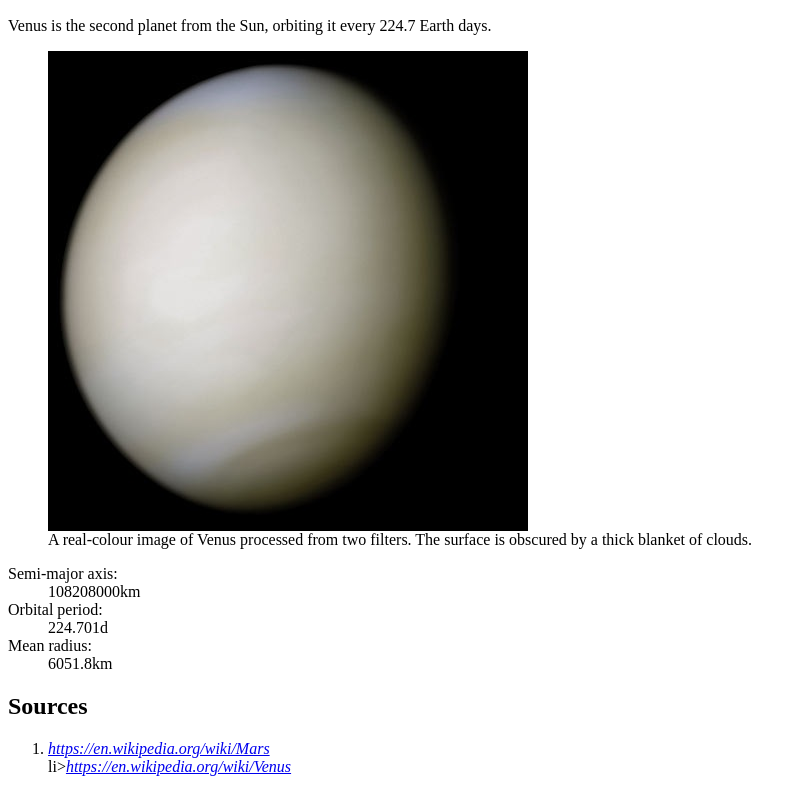
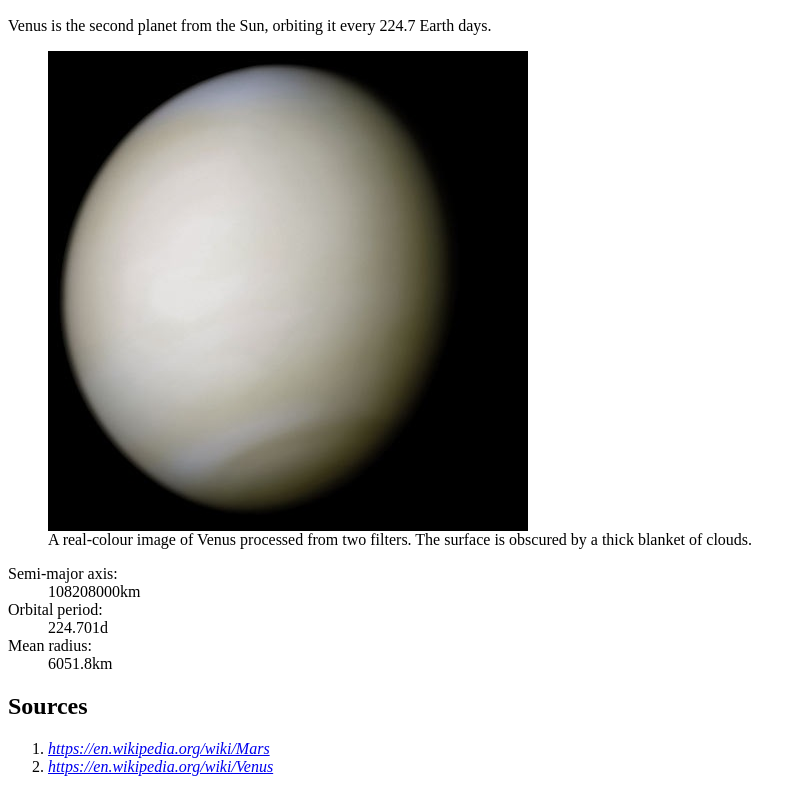
Before and after one commit to AlexandraPhilip/dsn1674-assignment-2, a plain HTML site: page index.html in a window 1280 px wide. Shown: the part 1221-2013 px from the top of the page, without its empty margins (0-803 px from the left). Drawn offline with Linux system fonts and the light colour scheme.

Commit message:
Update index.html

```diff
--- a/index.html
+++ b/index.html
@@ -57,5 +57,5 @@
   <h2 id="sou">Sources</h2>
   <ol>
     <li><cite><a href="https://en.wikipedia.org/wiki/Mars">https://en.wikipedia.org/wiki/Mars</a></cite></li>
-    li><cite><a href="https://en.wikipedia.org/wiki/Venus">https://en.wikipedia.org/wiki/Venus</a></cite></li>
+    <li><cite><a href="https://en.wikipedia.org/wiki/Venus">https://en.wikipedia.org/wiki/Venus</a></cite></li>
   </footer>
```
